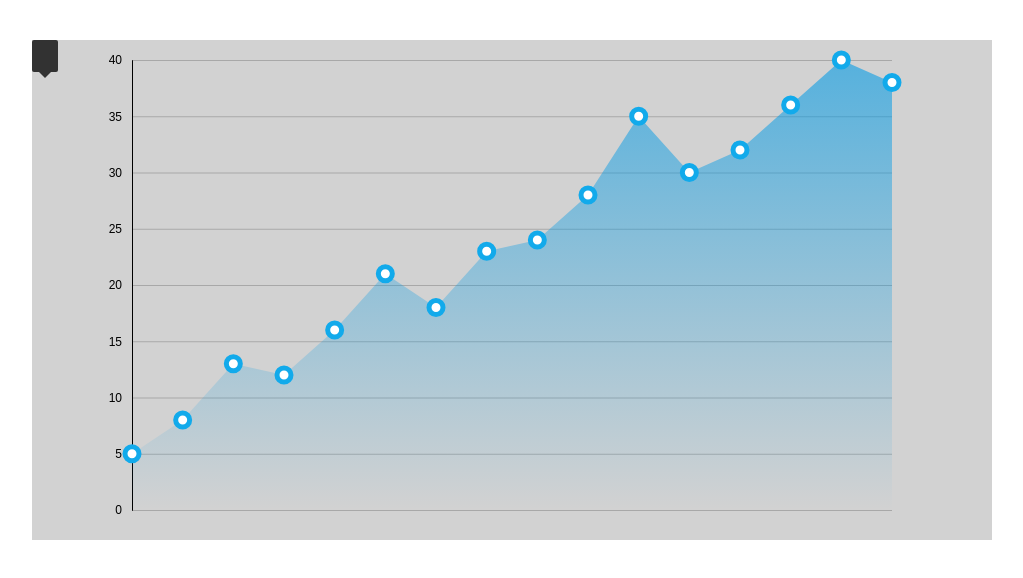
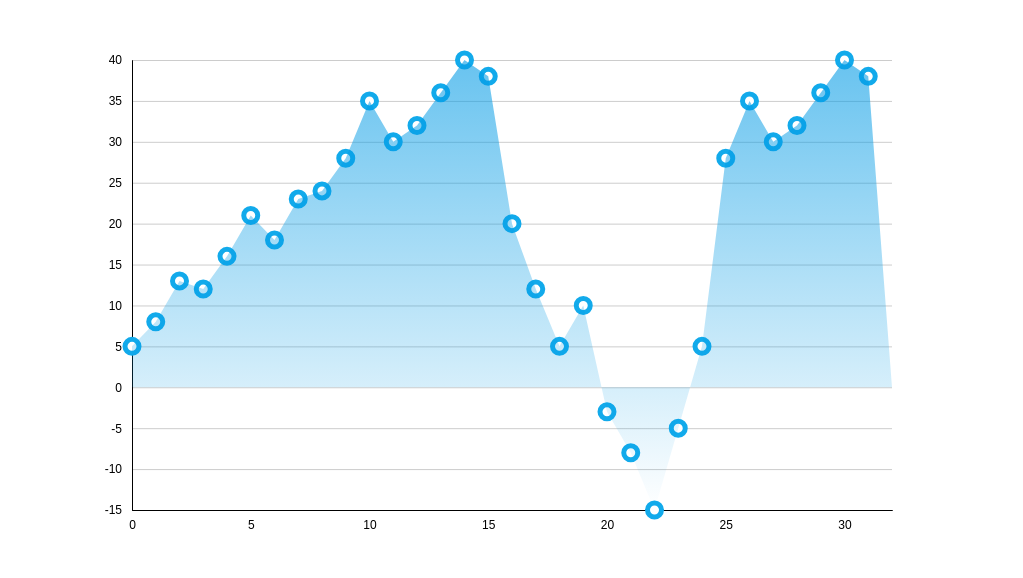
Before and after one commit to yuliko111/charts, a website: page src/index.html in a window 1280 px wide. Shown: the whole page, without its empty margins (28-1051 px from the left). Drawn offline with nearby package versions, Linux system fonts and the light colour scheme; files that its build step writes are made by us from their sources.

Commit message:
refactor...

```diff
--- a/gulpfile.js
+++ b/gulpfile.js
@@ -22,7 +22,9 @@ var gulp = require('gulp'),
 	runSequence = require('gulp-run-sequence'),
 	clean = require('gulp-clean'),
 	include = require('gulp-include'),
-    concat = require('gulp-concat');
+	concat = require('gulp-concat'),
+
+	babel = require('gulp-babel');
 
 var path = {
 	build: {
@@ -82,6 +84,7 @@ gulp.task('js:build', function () {
 		.pipe(sourcemaps.init())
 		// .pipe(uglify())
 		// .pipe(sourcemaps.write(path.build.jsMaps))
+		.pipe(babel())
 		.pipe(gulp.dest(path.build.js))
 		.pipe(reload({stream: true}));
 });
--- a/package.json
+++ b/package.json
@@ -36,6 +36,10 @@
     "imagemin-pngquant": "^5.0.0"
   },
   "dependencies": {
-    "d3": "^4.7.3"
+    "babel-plugin-transform-es2015-block-scoping": "^6.23.0",
+    "babel-plugin-transform-es2015-template-literals": "^6.22.0",
+    "babel-polyfill": "^6.23.0",
+    "d3": "^4.7.3",
+    "gulp-babel": "^6.1.2"
   }
 }
--- a/src/css/style.scss
+++ b/src/css/style.scss
@@ -36,7 +36,7 @@ p {
   margin: 40px 60px;
   width: 960px;
   height: 500px;
-  background: #d2d2d2;
+  //background: #d2d2d2;
   //display: none;
 }
 .main-chart {
@@ -97,7 +97,7 @@ p {
   background: #323232;
   border: 0;
   border-radius: 2px;
-  opacity: 1 !important;
+  //opacity: 1 !important;
   color: #fff;
   box-sizing: border-box;
 
--- a/src/js/default.js
+++ b/src/js/default.js
@@ -26,29 +26,57 @@
         {x: 13, y: 36},
         {x: 14, y: 40},
         {x: 15, y: 38},
-		{x: 15, y: 0, disabled: true}
+        {x: 16, y: 20},
+        {x: 17, y: 12},
+        {x: 18, y: 5},
+        {x: 19, y: 10},
+        {x: 20, y: -3},
+        {x: 21, y: -8},
+        {x: 22, y: -15},
+        {x: 23, y: -5},
+        {x: 24, y: 5},
+        {x: 25, y: 28},
+        {x: 26, y: 35},
+        {x: 27, y: 30},
+        {x: 28, y: 32},
+        {x: 29, y: 36},
+        {x: 30, y: 40},
+        {x: 31, y: 38},
+        {x: 32, y: 0, disabled: true}
     ];
 
+    var xx = d3.scaleLinear()
+        .domain([-1, width + 1])
+        .range([-1, width + 1]);
+
+    var yy = d3.scaleLinear()
+        .domain([-1, height + 1])
+        .range([-1, height + 1]);
 
     var xScale = d3.scaleLinear()
-		.domain([0, d3.max(dataset, function (d) {
+        .domain([0, d3.max(dataset, function (d) {//интервал значений по оси Х
             return d.x;
         })])
-		.range([0, width]);
+        .range([0, width]);//типа растянуть по ширине всей свг X и оси и график и всё
 
     var yScale = d3.scaleLinear()
-		.domain([0, d3.max(dataset, function (d) {
+        .domain([
+            d3.min(dataset, function (d) {
+                return d.y;
+            }),
+            d3.max(dataset, function (d) {
                 return d.y;
             })])
         .range([height, 0]);
 
-	// var xAxis = d3.axisBottom()
-	// 	.scale(xScale)
-	// 	.tickSizeInner(-height)
-	// 	.tickSizeOuter(0)
-	// 	.tickPadding(10);
+    var xAxis = d3.axisBottom()
+        .scale(xScale)
+        .tickSizeInner(0)// раньше было значение -height. 0 укрывает вертикальные линии
+        .tickSizeOuter(0)
+        .tickPadding(10);// отступ значений от оси Х
 
     var yAxis = d3.axisLeft()
+        .ticks(10)//разбиение, то есть какой интервал между двумя осями
         .scale(yScale)
         .tickSizeInner(-width)
         .tickSizeOuter(0)
@@ -112,13 +140,13 @@
         let toLeft;
 
         // if (x - halfTooltip - 6 < svgLeft) {
-		// 	console.log('слева');
-		// 	// set :before coord for tooltip
-		// 	toLeft = svgLeft;
-		// } else if (x > svgRight) {
-		// 	console.log('справа');
-		// 	// set :before coord for tooltip
-		// 	toLeft = svgRight - (halfTooltip) / 2 + 9;
+        //console.log('слева');
+        ////set :before coord for tooltip
+        //toLeft = svgLeft;
+        //} else if (x > svgRight) {
+        //console.log('справа');
+        //// set :before coord for tooltip
+        //toLeft = svgRight - (halfTooltip) / 2 + 9;
         // } else {
         console.log('в центре');
         toLeft = x - halfTooltip;
@@ -143,24 +171,34 @@
         .attr('offset', '1');
 
 
-	// вертикальные линии сетки
-	// svg.append('g')
-	// 	.attr('class', 'x axis')
-	// 	.attr('transform', 'translate(0,' + height + ')')
-	// 	.call(xAxis);
+    // вертикальные линии сетки, кроме первой и ось Х
+    var buildOsX = function () {
+        var gX = svg.append('g')
+            .attr('class', 'x axis')
+            .attr('transform', 'translate(0,' + height + ')')//TODO вместо height надо записать такое значение чтобы ось Х встала на свое место
+            .call(xAxis);
+    };
 
-	// горизонтальные линии сетки
+    // горизонтальные линии сетки, кроме первой и ось У
+    var buildOsY = function () {
         var gY = svg.append('g')
             .attr('class', 'y axis')
             .call(yAxis);
+    };
 
-	// график
-	// var view = svg.append('path')
+    // график, в смысле залитая область
+    var buildArea = function () {
         svg.append('path')
             .data([dataset])
             .attr('class', 'filled')
             .attr('fill', '#000')
             .attr('d', line);
+    };
+
+    // график в точках
+    var buildChart = function () {
+
+        console.log('TADA!');
 
         svg.selectAll('.dot')
             .data(dataset.filter(function (item) {
@@ -184,7 +222,6 @@
                 tooltip.transition()
                     .duration(200)
                     .style('opacity', .9);
-			// tooltip.html(d.x + '<br/>'  + d.y)
                 tooltip.html(tooltipInner(d.x, d.y))
                     .style('left', tooltipLeft(x) + 'px')
                     .style('top', tooltipTop(y) + 'px');
@@ -194,10 +231,17 @@
                     .duration(500)
                     .style('opacity', 0);
             });
+    };
 
+    buildOsX();
+    buildOsY();
+    buildChart();
+    buildArea();
     svg.call(zoom);
 
     function zoomed() {
+        // buildChart();
+        console.log();
         svg.selectAll('.dot')
             .attr('cx', function (d) {
                 return xScale(d.x);
@@ -208,8 +252,8 @@
 
 
         svg.attr('transform', d3.event.transform);
-		// gX.call(xAxis.scale(d3.event.transform.rescaleX(x)));	//to delete
-		// gY.call(yAxis.scale(d3.event.transform.rescaleY(y)));
+        // gX.call(xAxis.scale(d3.event.transform.rescaleX(xx)));	// непонятно, при движении в зуме у графика и осей рассинхрон
+        // gY.call(yAxis.scale(d3.event.transform.rescaleY(yy)));
     }
 
     function resetted() {
```
Lines whose indentation alone changed are shown as unchanged.
